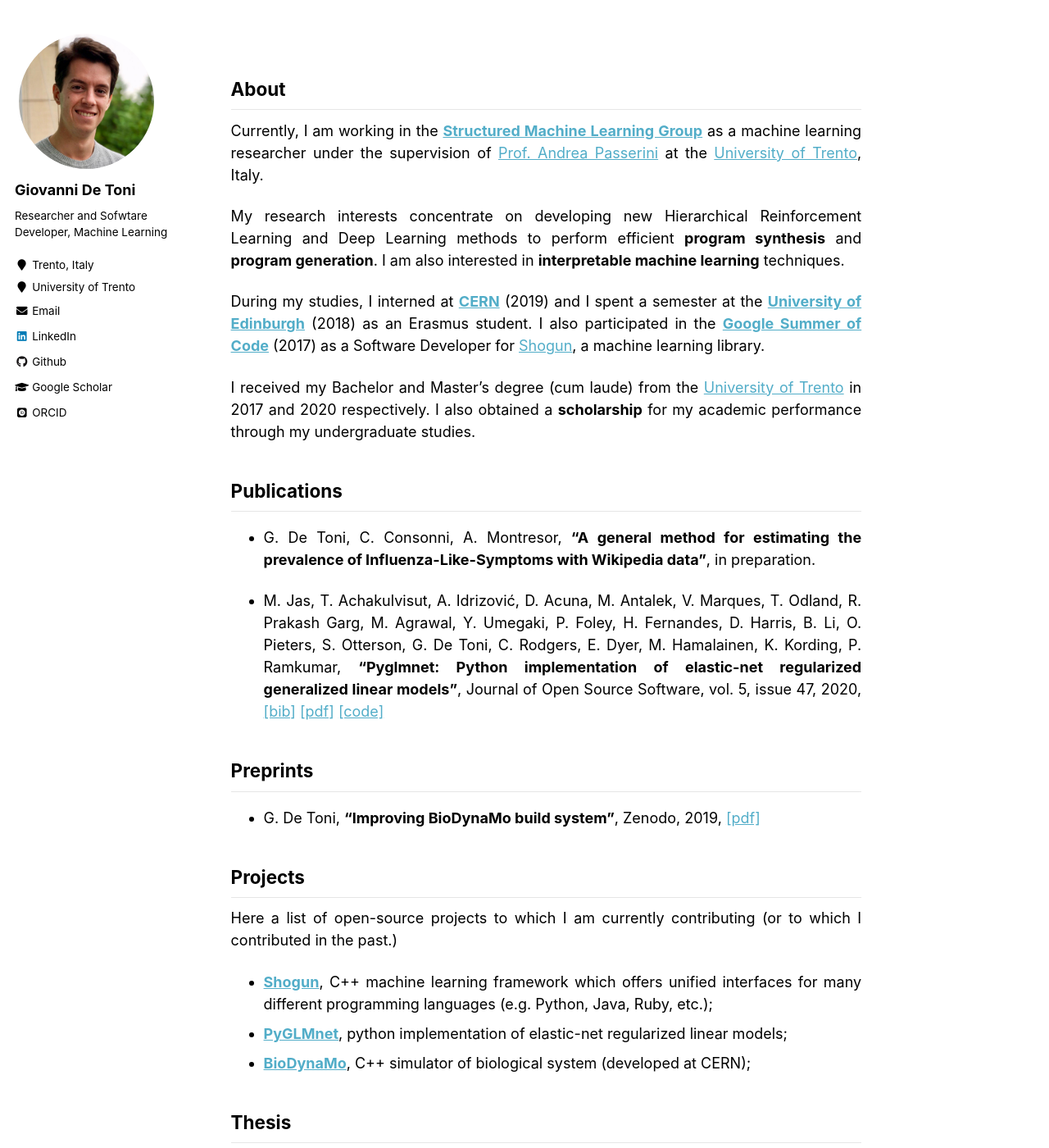
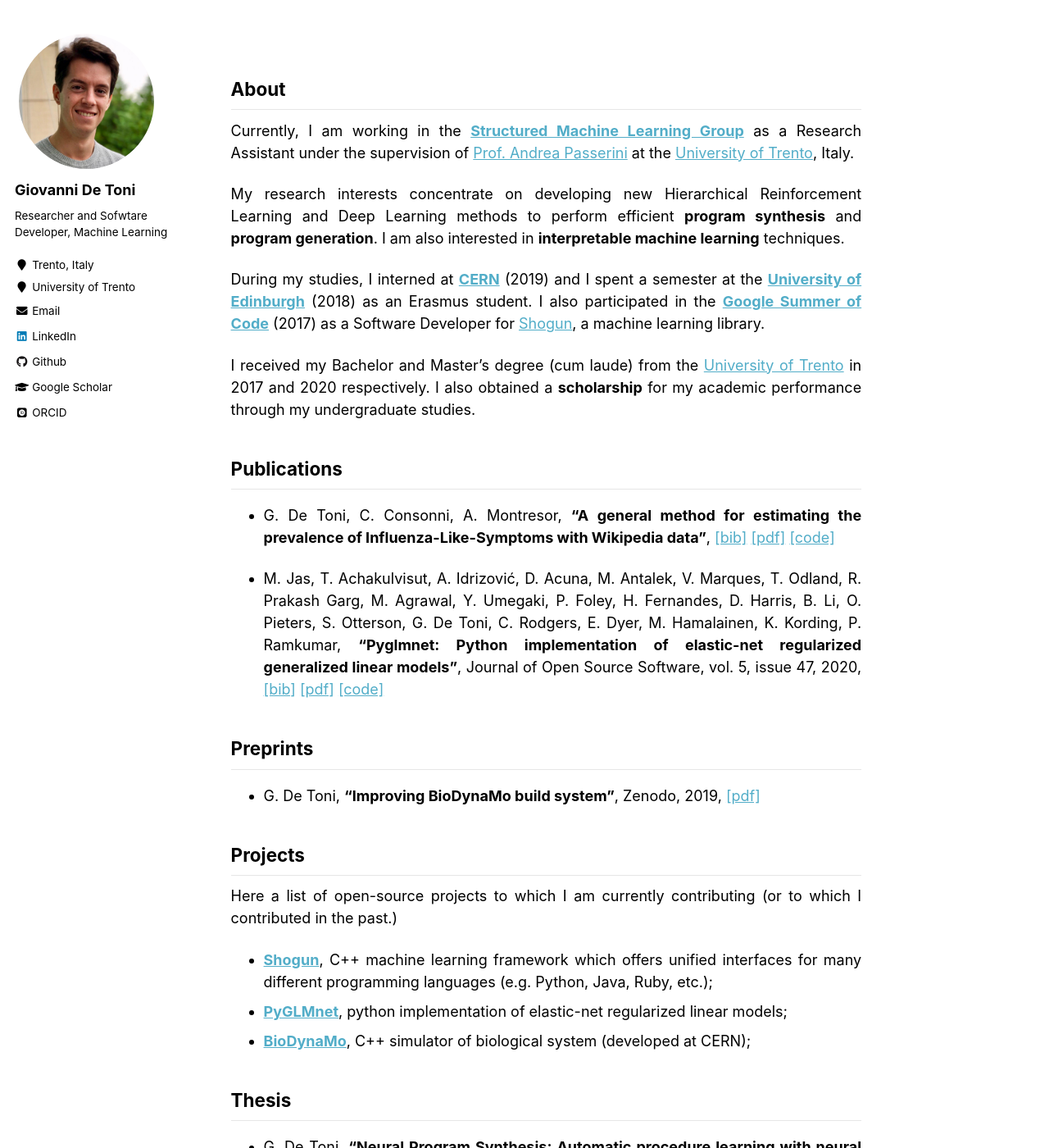
Before and after one commit to geektoni/www.detoni.me, a Jekyll site: the page built from _pages/about.md, in a window 1280 px wide and 1400 px high. Shown: the whole window at 82% size. Built offline with Jekyll 4.4.1, drawn with Linux system fonts in a browser that asks for light colours; some web fonts are replaced; some of the changed text lies outside the part shown.

Commit message:
Update website

```diff
--- a/_pages/about.md
+++ b/_pages/about.md
@@ -9,7 +9,7 @@ redirect_from:
 ---
 ## About
 
-Currently, I am working in the **[Structured Machine Learning Group](http://sml.disi.unitn.it/)** as a machine learning researcher
+Currently, I am working in the **[Structured Machine Learning Group](http://sml.disi.unitn.it/)** as a Research Assistant
 under the supervision of [Prof. Andrea Passerini](http://disi.unitn.it/~passerini/) at
 the [University of Trento](https://www.unitn.it), Italy.
 
@@ -23,7 +23,7 @@ I received my Bachelor and Master's degree (cum laude) from the [University of T
 ## Publications
 
 * G. De Toni, C. Consonni, A. Montresor,
-**"A general method for estimating the prevalence of Influenza-Like-Symptoms with Wikipedia data"**, in preparation.
+**"A general method for estimating the prevalence of Influenza-Like-Symptoms with Wikipedia data"**, [[bib]](./files/bib/detoni2020influenza.bib) [[pdf]](https://arxiv.org/abs/2010.14903) [[code]](https://github.com/fluTN/influenza)
 
 * M. Jas, T. Achakulvisut, A. Idrizović, D. Acuna, M. Antalek, V. Marques, T. Odland, R. Prakash Garg, M. Agrawal, Y. Umegaki, P. Foley, H. Fernandes, D. Harris, B. Li, O. Pieters, S. Otterson, G. De Toni, C. Rodgers, E. Dyer, M. Hamalainen, K. Kording, P. Ramkumar,
 **"Pyglmnet: Python implementation of elastic-net regularized generalized linear models"**, Journal of Open Source Software, vol. 5, issue 47, 2020, [[bib]](./files/bib/pyglmnet.bib) [[pdf]](https://joss.theoj.org/papers/10.21105/joss.01959) [[code]](https://github.com/glm-tools/pyglmnet)
```
Also changed, not shown: other parts of _pages/about.md (+2 -2 lines), files/bib/detoni2020influenza.bib (added, +8 -0 lines), 3 other files.
